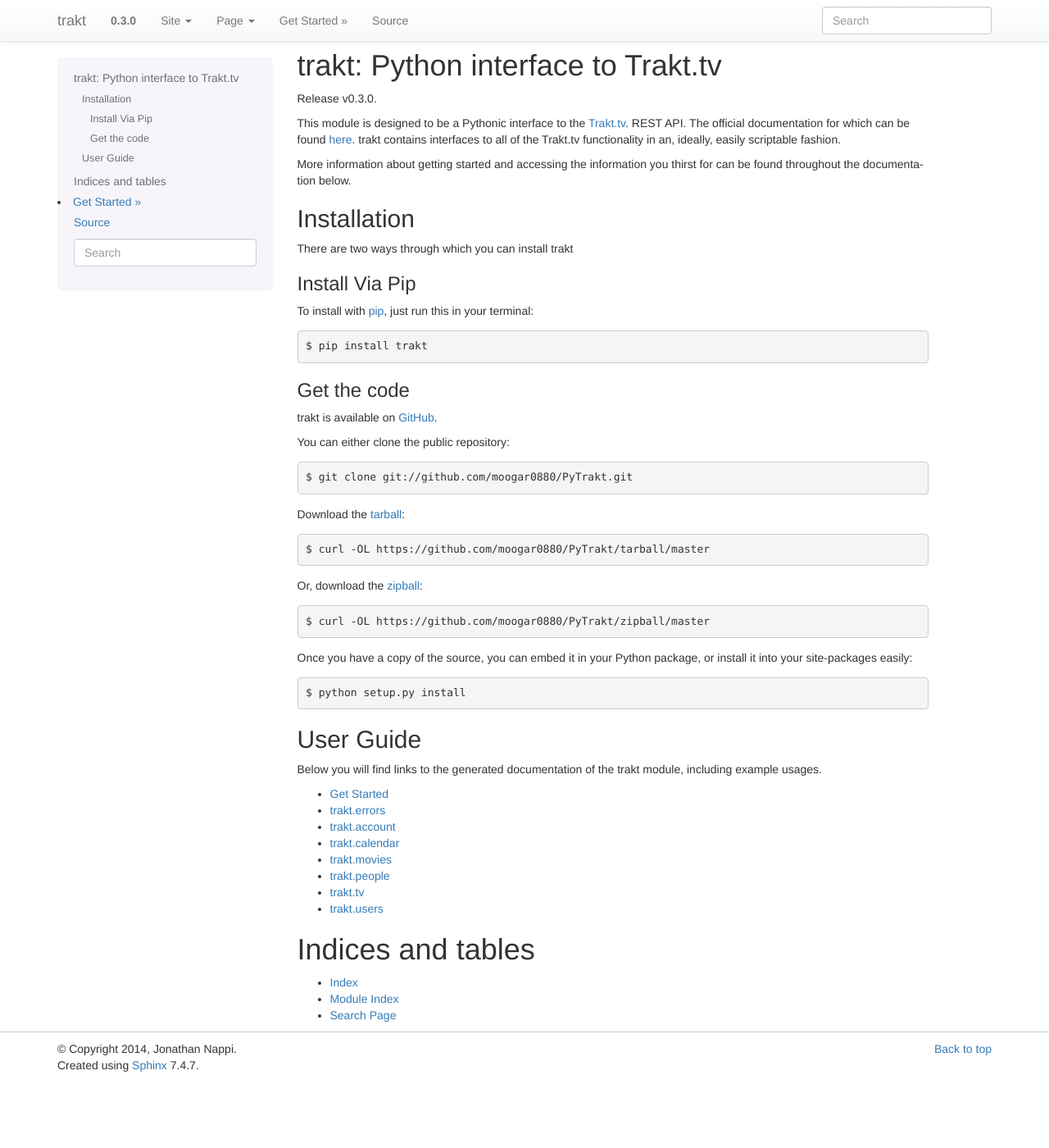
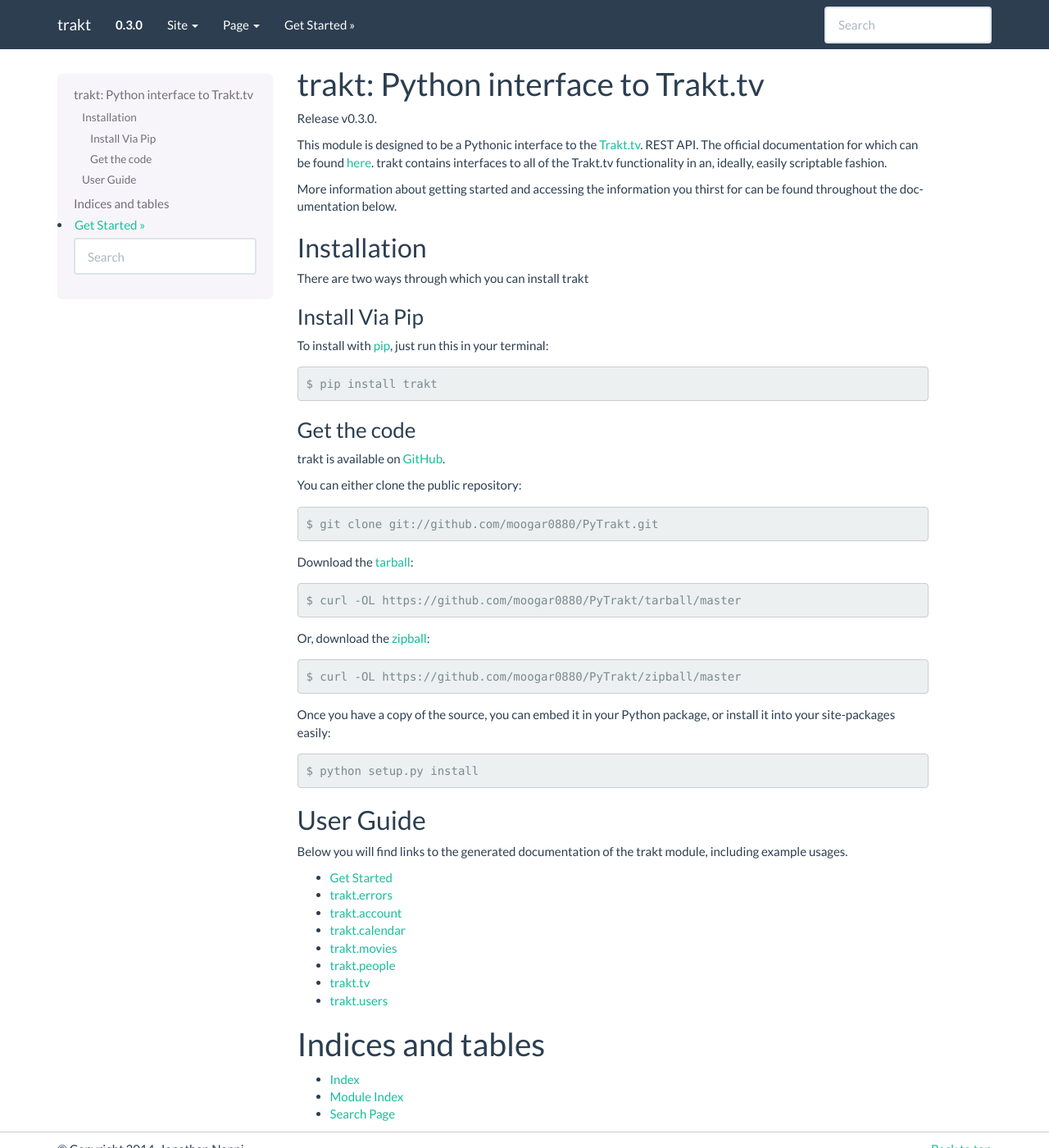
Before and after one commit to moogar0880/PyTrakt, a Sphinx documentation site: the page built from docs/index.rst, in a window 1280 px wide and 1400 px high. Shown: the whole window at 82% size. Built offline with Sphinx 7.4.7, drawn with Linux system fonts in a browser that asks for light colours.

Commit message:
Finished up Sphinx config

```diff
--- a/docs/conf.py
+++ b/docs/conf.py
@@ -109,7 +109,16 @@
 # Theme options are theme-specific and customize the look and feel of a theme
 # further.  For a list of options available for each theme, see the
 # documentation.
-#html_theme_options = {}
+html_theme_options = {
+    # Location of link to source.
+    # Options are "nav" (default), "footer" or anything else to exclude.
+    'source_link_position': 'null',
+    # Bootswatch (http://bootswatch.com/) theme.
+    #
+    # Options are nothing with "" (default) or the name of a valid theme
+    # such as "amelia" or "cosmo".
+    'bootswatch_theme': 'flatly',
+}
 
 # Add any paths that contain custom themes here, relative to this directory.
 #html_theme_path = []
@@ -165,10 +174,10 @@
 #html_split_index = False
 
 # If true, links to the reST sources are added to the pages.
-#html_show_sourcelink = True
+html_show_sourcelink = False
 
 # If true, "Created using Sphinx" is shown in the HTML footer. Default is True.
-#html_show_sphinx = True
+html_show_sphinx = False
 
 # If true, "(C) Copyright ..." is shown in the HTML footer. Default is True.
 html_show_copyright = True
```
